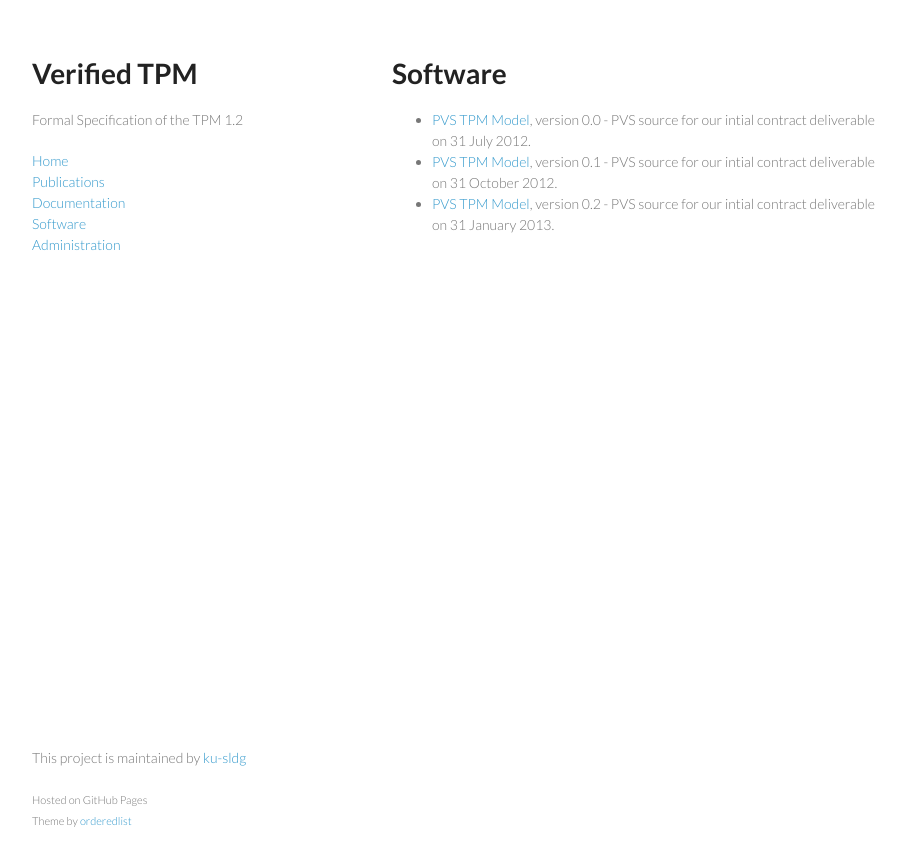
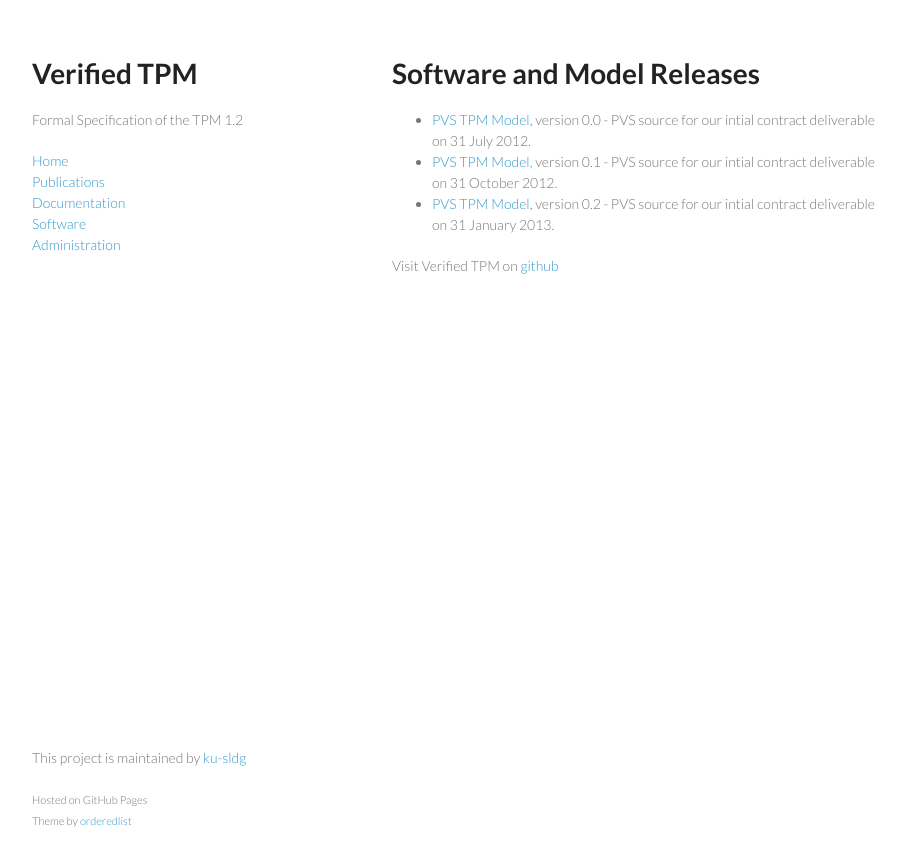
Before and after one commit to ku-sldg/verified-tpm12, a Jekyll site: the page built from software.md, in a window 1280 px wide. Shown: the top 866 px of the page, without its empty margins (178-1084 px from the left). Built offline with Jekyll 4.4.1, drawn with Linux system fonts in a browser that asks for light colours.

Commit message:
adding publications and releases

```diff
--- a/_layouts/frontpage.html
+++ b/_layouts/frontpage.html
@@ -18,7 +18,6 @@
         <h1>{{ site.maintitle }}</h1>
         <p>{{ site.subtitle }}</p>
 
-	<p></p>
         <a href="{{ site.baseurl }}/{{ site.repo }}">Home</a><br>
         <a href="{{ site.baseurl }}/{{ site.repo }}/publications">Publications</a><br>
         <a href="{{ site.baseurl }}/{{ site.repo }}/documentation">Documentation</a><br>
--- a/software.md
+++ b/software.md
@@ -3,10 +3,12 @@
 title: Software Releases
 ---
 
-# Software
+# Software and Model Releases
 
 <ul>
 {% for release in site.data.releases %}
 <li> <a href="{{ site.baseurl }}/{{ site.repo }}/resources/{{ release.file }}">{{ release.name }}</a>, version {{ release.version }} - {{ release.description }}</li>
 {% endfor %}
 </ul>
+
+Visit {{ site.maintitle }} on [github](http://gitub.com/{{ site.account }}/{{ site.repo }})
```
